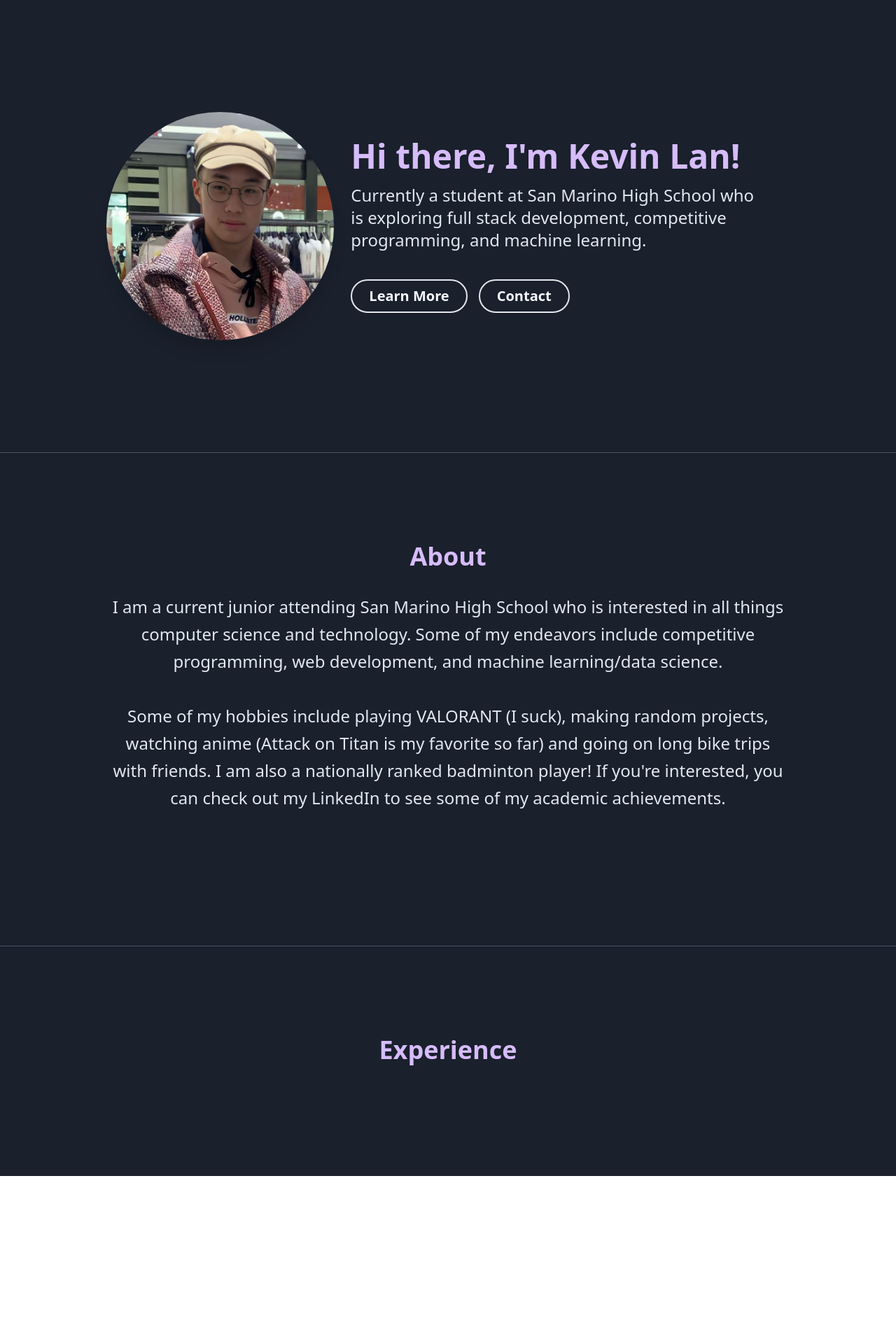
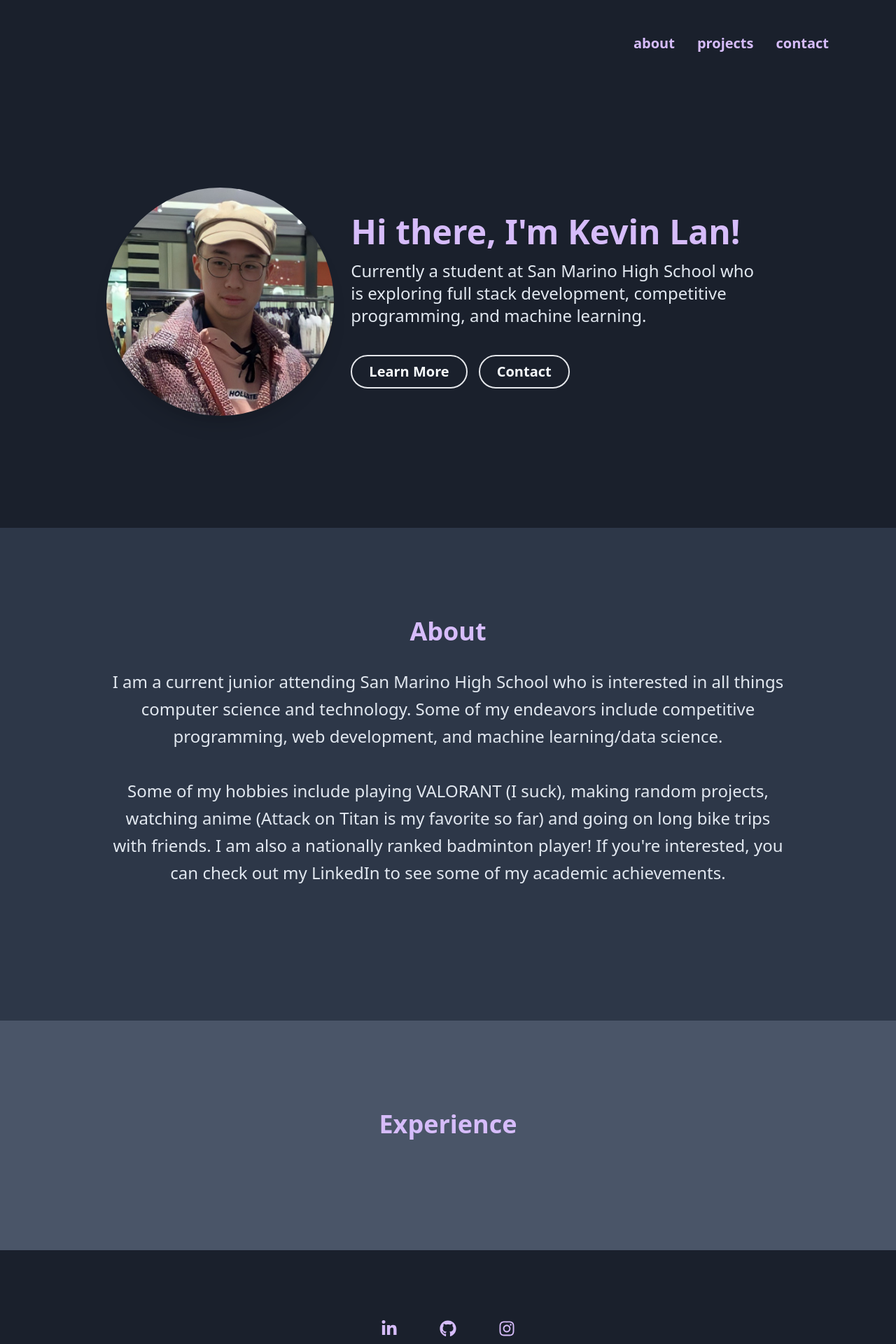
Before and after one commit to kevinjl321/portfolio, a React (Create React App) app: page / in a window 1280 px wide. Shown: the top 1920 px of the page at 70% size. Before the commit the page ends 1680 px from the top, so only its background shows below. Built offline with nearby package versions, Linux system fonts and the light colour scheme.

Commit message:
finished navbar + footer

```diff
--- a/package.json
+++ b/package.json
@@ -22,6 +22,7 @@
     "react-particles-js": "^3.4.1",
     "react-router-dom": "^5.2.0",
     "react-scripts": "4.0.1",
+    "react-tooltip": "^4.2.11",
     "tailwindcss": "npm:@tailwindcss/postcss7-compat",
     "typescript": "^4.0.3",
     "web-vitals": "^0.2.4"
--- a/src/App.tsx
+++ b/src/App.tsx
@@ -2,20 +2,28 @@ import React, {Component} from 'react';
 import "./index.css"
 import "tailwindcss/dist/base.css"
 
+import Header from "./components/Header"
 import Hero from "./components/Hero"
 import About from "./components/About"
 import Experience from "./components/Experience"
+import Footer from "./components/Footer"
 
 class App extends Component{
   render() {
     return (
-      <div className = "w-full bg-gray-900">
-          <Hero/>
-          <div className = "border-t border-gray-700 w-full">
+      <div>
+          <Header />
+          <div className = "bg-gray-900 w-full">
+            <Hero/>
+          </div>
+          <div className = "bg-gray-800 w-full">
             <About/>
           </div>
-          <div className = "border-t border-gray-700 w-full">
+          <div className = "bg-gray-700 w-full">
             <Experience/>
+          </div>
+          <div className = "bg-gray-900 w-full">
+            <Footer/>
           </div>
       </div>
     );
--- a/src/components/About.tsx
+++ b/src/components/About.tsx
@@ -6,7 +6,7 @@ export class About extends Component {
       <section id="about" className="flex flex-col max-w-md px-6 py-12 mx-auto sm:px-10 sp:px-10 md:px-8 sm:max-w-2xl md:max-w-3xl lg:max-w-5xl sm:py-20 md:py-24 lg:py-32">
         <div className="text-gray-300">
           <div className="mx-auto mb-8">
-            <p className="font-bold leading-snug text-left text-purple-300 text-1xl md:text-center sm:text-2xl md:text-3xl lg:text-4xl font-header">
+            <p className="font-bold leading-snug text-left text-purple-300 text-2xl md:text-center sm:text-2xl md:text-3xl lg:text-4xl font-header">
               About
             </p>
           </div>
--- a/src/components/Experience.tsx
+++ b/src/components/Experience.tsx
@@ -1,20 +1,10 @@
 import React, { Component } from 'react'
-
-import {FaVuejs} from 'react-icons/fa'
-import {FaReact} from 'react-icons/fa'
-import {AiFillHtml5} from 'react-icons/ai'
-import {FaJava} from 'react-icons/fa'
-import {IoLogoJavascript} from 'react-icons/io'
-import {SiCplusplus} from 'react-icons/si'
-import {FaPython} from 'react-icons/fa'
-import {SiJupyter} from 'react-icons/si'
-import {DiCss3} from 'react-icons/di'
 
 export class Experience extends Component {
     render() {
         return (
             <section id="about" className="flex flex-col max-w-md px-6 py-12 mx-auto sm:px-10 sp:px-10 md:px-8 sm:max-w-2xl md:max-w-3xl lg:max-w-5xl sm:py-20 md:py-24 lg:py-32">
-                <p className="text-purple-300 font-bold leading-snug text-left text-1xl md:text-center sm:text-2xl md:text-3xl lg:text-4xl font-header mb-8">
+                <p className="text-purple-300 font-bold leading-snug text-left text-2xl md:text-center sm:text-2xl md:text-3xl lg:text-4xl font-header mb-8">
                     Experience
                 </p>
                 {/*
--- /dev/null
+++ b/src/components/Footer.tsx
@@ -0,0 +1,47 @@
+import React, { Component } from 'react'
+import { FaGithub, FaLinkedinIn, FaInstagram } from "react-icons/fa"
+
+export class Footer extends Component {
+    render() {
+        return (
+            <footer
+            role="contentinfo"
+            className="px-4 py-20 text-center bg-gray-900"
+            >
+                <div className="flex justify-center py-5 mb-4">
+                    <div className="text-2xl w-44 md:w-48 lg:w-48 md:text-2xl lg:text-2xl">
+                        <ul className="flex items-center justify-between">
+                            <li className="flex">
+                            <span>
+                                <a className="text-purple-300 cursor-pointer hover:text-purple-200" href="https://www.linkedin.com/in/kevin-lan-81b3631a7/">
+                                <FaLinkedinIn />
+                                </a>
+                            </span>
+                            </li>
+                            <li className="flex">
+                            <span>
+                                <a className="light cursor-pointer text-purple-300 hover:text-purple-200" href="http://github.com/kevinjl321">
+                                <FaGithub />
+                                </a>
+                            </span>
+                            </li>
+                            <li className="flex">
+                            <span>
+                                <a className= "light cursor-pointer text-purple-300 hover:text-purple-200" href="http://instagram.com/kevinjl321">
+                                <FaInstagram />
+                                </a>
+                            </span>
+                            </li>
+                        </ul>
+                    </div>
+                </div>
+                <p className="text-md text-gray-500">
+                    Built with ❤️ by Kevin Lan © 2021
+                    <br />
+                </p>
+            </footer>
+        )
+    }
+}
+
+export default Footer
--- /dev/null
+++ b/src/components/Header.tsx
@@ -0,0 +1,40 @@
+import React, { Component } from 'react'
+
+export class Header extends Component {
+    render() {
+        return (
+            <header
+                id="top"
+                className="text-center bg-gray-900 "
+                role="banner"
+            >
+                <div className="flex flex-wrap justify-center max-w-md px-4 pt-8 pb-8 mx-auto text-lg font-bold text-purple-300 lowercase md:pt-12 md:px-8 lg:pt-12 sm:max-w-xl md:max-w-6xl md:text-xl font-header dark:text-white md:justify-end">
+                    <div className="flex flex-col items-center justify-center sm:flex-row">
+                        <nav className="mb-1 sm:mb-0">
+                            <a
+                                href="#about"
+                                className="cursor-pointer hover:text-purple-200"
+                            >
+                                About
+                            </a>
+                            <a
+                                href="#projects"
+                                className="mx-6 cursor-pointer md:mx-8 hover:text-purple-200"
+                            >
+                                Projects
+                            </a>
+                            <a
+                                href="#contact"
+                                className="cursor-pointer hover:text-purple-200"
+                            >
+                                Contact
+                            </a>
+                        </nav>
+                    </div>
+                </div>
+            </header>
+        )
+    }
+}
+
+export default Header
```
Also changed, not shown: 2 other files (tests, documents, lock files or other folders).
